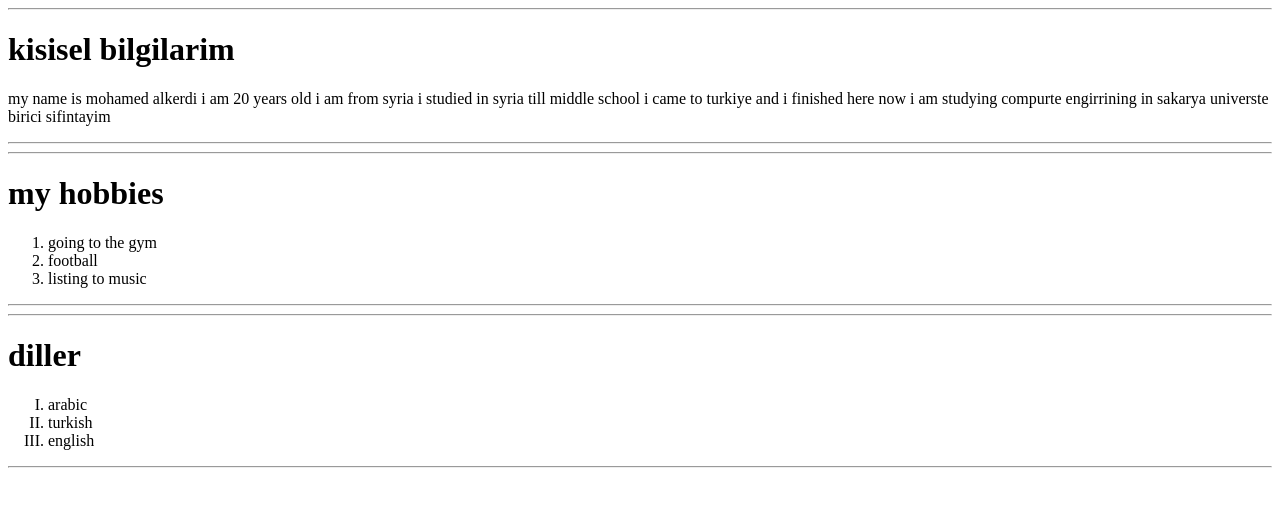
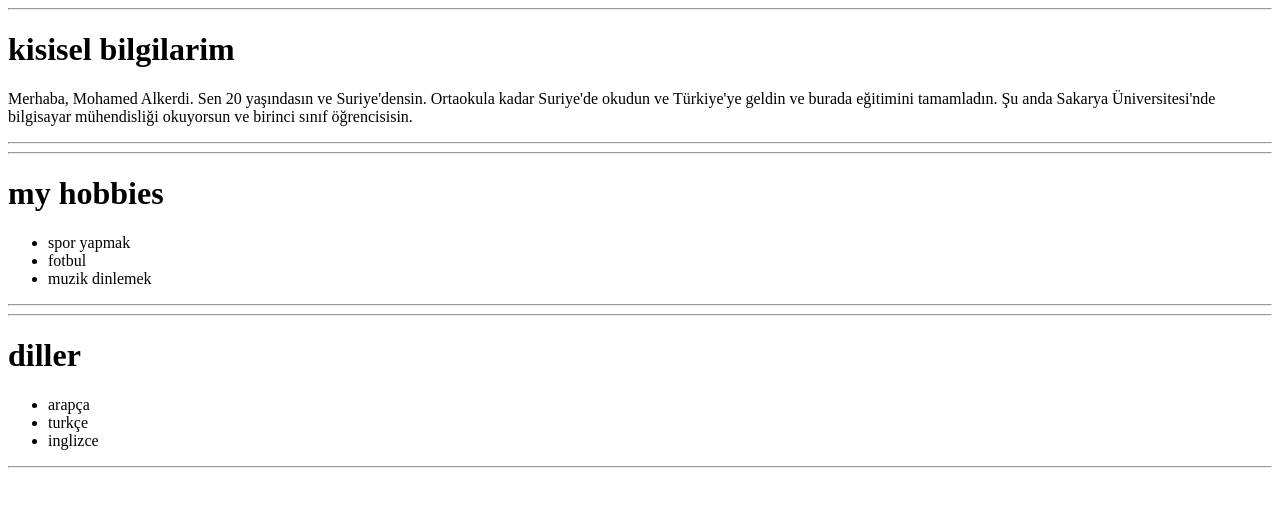
Before and after one commit to Mohamedalkerdi/g2112odev, a plain HTML site: page aboutMe.html in a window 1280 px wide. Drawn offline with Linux system fonts and the light colour scheme.

Commit message:
aboutme duzeltme

```diff
--- a/aboutMe.html
+++ b/aboutMe.html
@@ -9,28 +9,27 @@
 <body>
     <hr>
     <h1>kisisel bilgilarim</h1>
-       <p> my name is mohamed alkerdi i am 20 years old  i am from syria i studied in syria till middle school i came to turkiye and i finished here
-        now i am studying compurte engirrining in sakarya universte birici sifintayim   </p>
+       <p>Merhaba, Mohamed Alkerdi. Sen 20 yaşındasın ve Suriye'densin. Ortaokula kadar Suriye'de okudun ve Türkiye'ye geldin ve burada eğitimini tamamladın. Şu anda Sakarya Üniversitesi'nde bilgisayar mühendisliği okuyorsun ve birinci sınıf öğrencisisin.    </p>
      <hr>
 
      <hr>
     <h1>my hobbies </h1>
 
-    <ol type="1">
-         <li> going to the gym </li>
-         <li> football </li>
-         <li> listing to music</li>
+    <ul type="1">
+         <li>spor yapmak </li>
+         <li> fotbul </li>
+         <li>muzik dinlemek</li>
 
-    </ol>
+    </ul>
     <hr>
 
     <hr>
     <h1>diller</h1>
-    <ol type="I">
-        <li>arabic</li>
-        <li>turkish</li>
-        <li>english</li>
-    </ol>
+    <ul type="I">
+        <li>arapça</li>
+        <li>turkçe</li>
+        <li>inglizce</li>
+    </ul>
     <hr>
 </body>
 </html>
```
Also changed, not shown: MyCıty.html (+1 -0 lines), login.html (+12 -0 lines).
